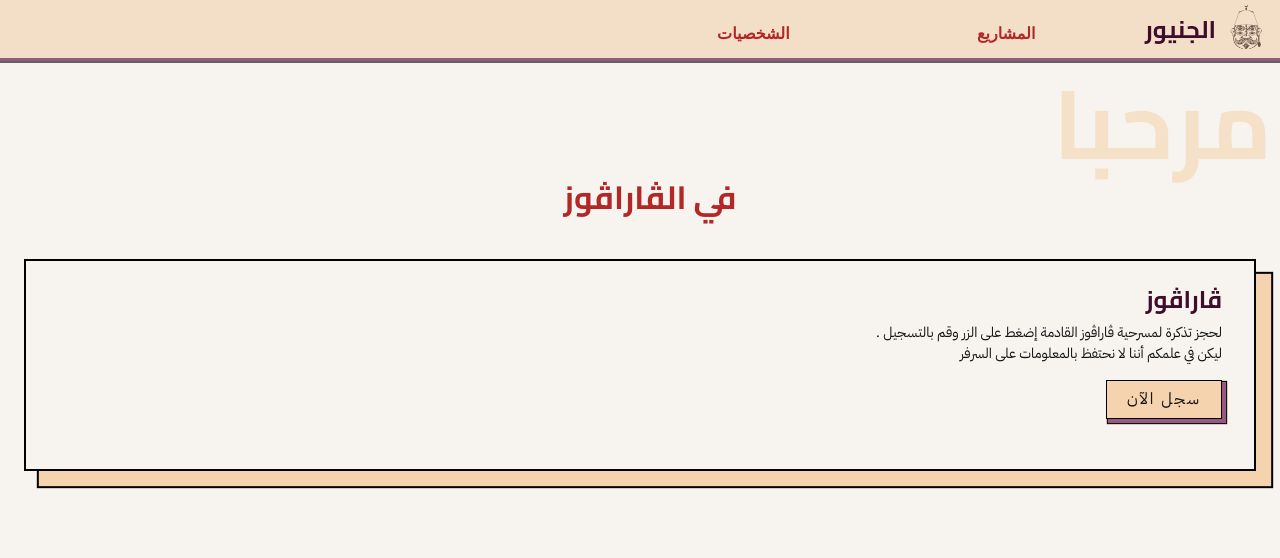
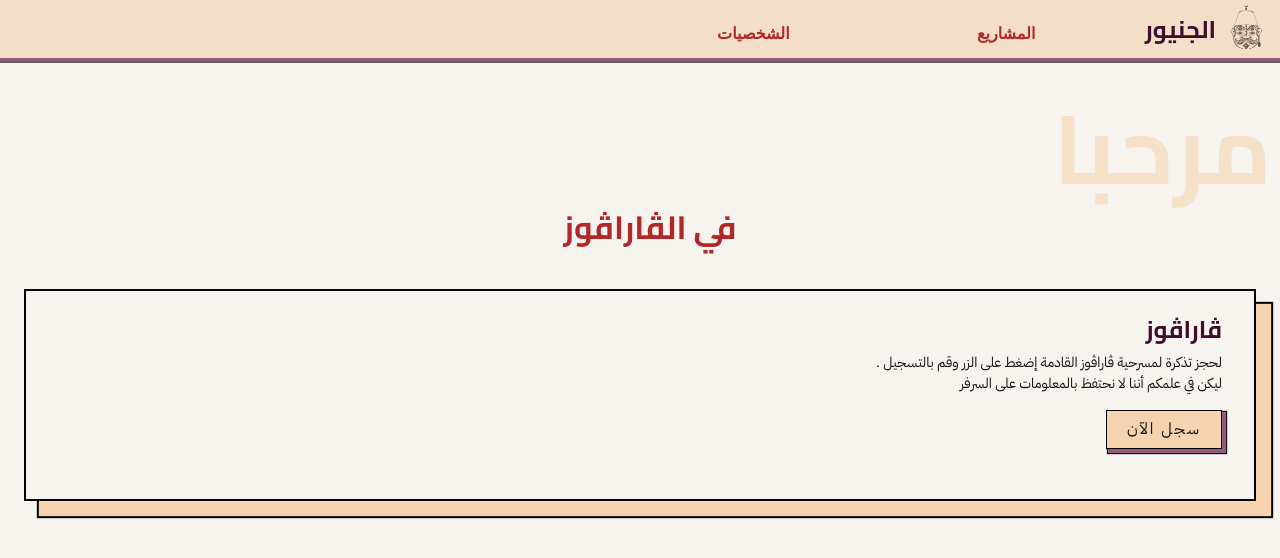
Before and after one commit to yazfield/garagouz, a Nuxt app: page / in a window 1280 px wide. Shown: the top 558 px of the page. Built offline with nearby package versions, Linux system fonts and the light colour scheme.

Commit message:
styling fixes

```diff
--- a/app.vue
+++ b/app.vue
@@ -143,8 +143,11 @@ h1 {
 h2 {
   font-size: 96px;
   color: $salmon;
-  line-height: 86px;
+  line-height: 96px;
   opacity: 0.6;
+  vertical-align: bottom;
+  display: inline-block;
+  margin-top: 20px;
 }
 h3 {
   text-align: center;
```
